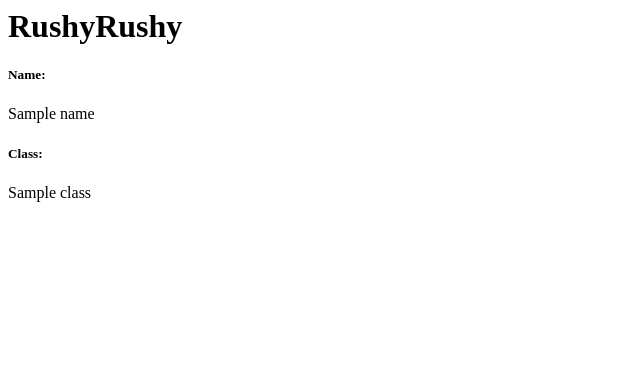
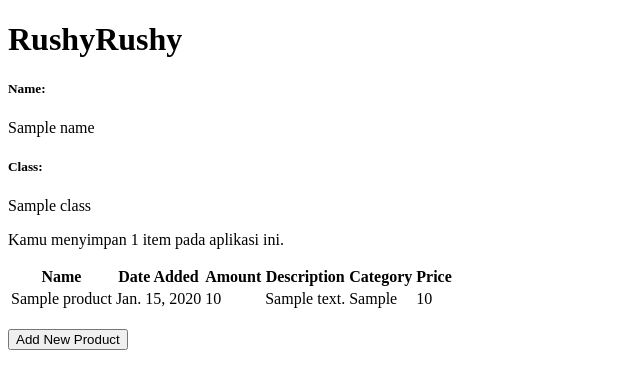
Before and after one commit to ghaniiaa/rushyrushy, a Django app: template main/templates/main.html in a window 1280 px wide. Shown: the top 389 px of the page, without its empty margins (0-640 px from the left). Run offline with Django 4.2, Linux system fonts and the light colour scheme; tables that the repository leaves empty hold one stand-in row (values such as "Sample post"); the template is opened without the code that fills it: values that come from a table or form of the project are taken from there, most other values are stand-ins (such as "Sample title", 1, 10 or a date in 2020).

Commit message:
menyelesaikan tugas 3

```diff
--- a/main/templates/main.html
+++ b/main/templates/main.html
@@ -1,6 +1,47 @@
-<h1>RushyRushy</h1>
+{% extends 'base.html' %}
 
-<h5>Name: </h5>
-<p>{{name}}</p>
-<h5>Class: </h5>
-<p>{{class}}</p>
+{% block content %}
+    <h1>RushyRushy</h1>
+
+    <h5>Name:</h5>
+    <p>{{name}}</p>
+
+    <h5>Class:</h5>
+    <p>{{class}}</p>
+
+<!-- Menampilkan pesan jumlah item yang tersimpan -->
+<p>Kamu menyimpan {{ total_items }} item pada aplikasi ini.</p>
+
+<table>
+    <tr>
+        <th>Name</th>
+        <th>Date Added</th>
+        <th>Amount</th>
+        <th>Description</th>
+	<th>Category</th>
+        <th>Price</th>
+    </tr>
+
+    {% comment %} Berikut cara memperlihatkan data produk di bawah baris ini {% endcomment %}
+
+    {% for product in products %}
+        <tr>
+            <td>{{product.name}}</td>
+	    <td>{{product.date_added}}</td>
+	    <td>{{product.amount}}</td>
+            <td>{{product.description}}</td>
+            <td>{{product.category}}</td>
+            <td>{{product.price}}</td>
+        </tr>
+    {% endfor %}
+</table>
+
+<br />
+
+<a href="{% url 'main:create_product' %}">
+    <button>
+        Add New Product
+    </button>
+</a>
+
+{% endblock content %}
--- a/main/urls.py
+++ b/main/urls.py
@@ -1,8 +1,13 @@
 from django.urls import path
-from main.views import show_main
+from main.views import show_main, create_product, show_xml, show_json, show_xml_by_id, show_json_by_id
 
 app_name = 'main'
 
 urlpatterns = [
     path('', show_main, name='show_main'),
+    path('create-product', create_product, name='create_product'),
+    path('xml/', show_xml, name='show_xml'),
+    path('json/', show_json, name='show_json'),
+    path('xml/<int:id>/', show_xml_by_id, name='show_xml_by_id'),
+    path('json/<int:id>/', show_json_by_id, name='show_json_by_id'),
 ]
--- a/requirements.txt
+++ b/requirements.txt
@@ -4,3 +4,4 @@ whitenoise
 psycopg2-binary
 requests
 urllib3
+django-environ
--- a/rushyrushy/urls.py
+++ b/rushyrushy/urls.py
@@ -18,6 +18,6 @@ from django.contrib import admin
 from django.urls import path, include
 
 urlpatterns = [
+    path('', include('main.urls')),
     path('admin/', admin.site.urls),
-    path('main/', include('main.urls')),
 ]
--- /dev/null
+++ b/templates/base.html
@@ -0,0 +1,18 @@
+{% load static %}
+<!DOCTYPE html>
+<html lang="en">
+    <head>
+        <meta charset="UTF-8" />
+        <meta
+            name="viewport"
+            content="width=device-width, initial-scale=1.0"
+        />
+        {% block meta %}
+        {% endblock meta %}
+    </head>
+
+    <body>
+        {% block content %}
+        {% endblock content %}
+    </body>
+</html>
```
Also changed, not shown: main/forms.py (added, +7 -0 lines), main/templates/create_product.html (added, +19 -0 lines), main/views.py (+39 -2 lines), rushyrushy/settings.py (+17 -1 lines), .github/workflows/pbp-deploy.yml (added), 3 other files.
